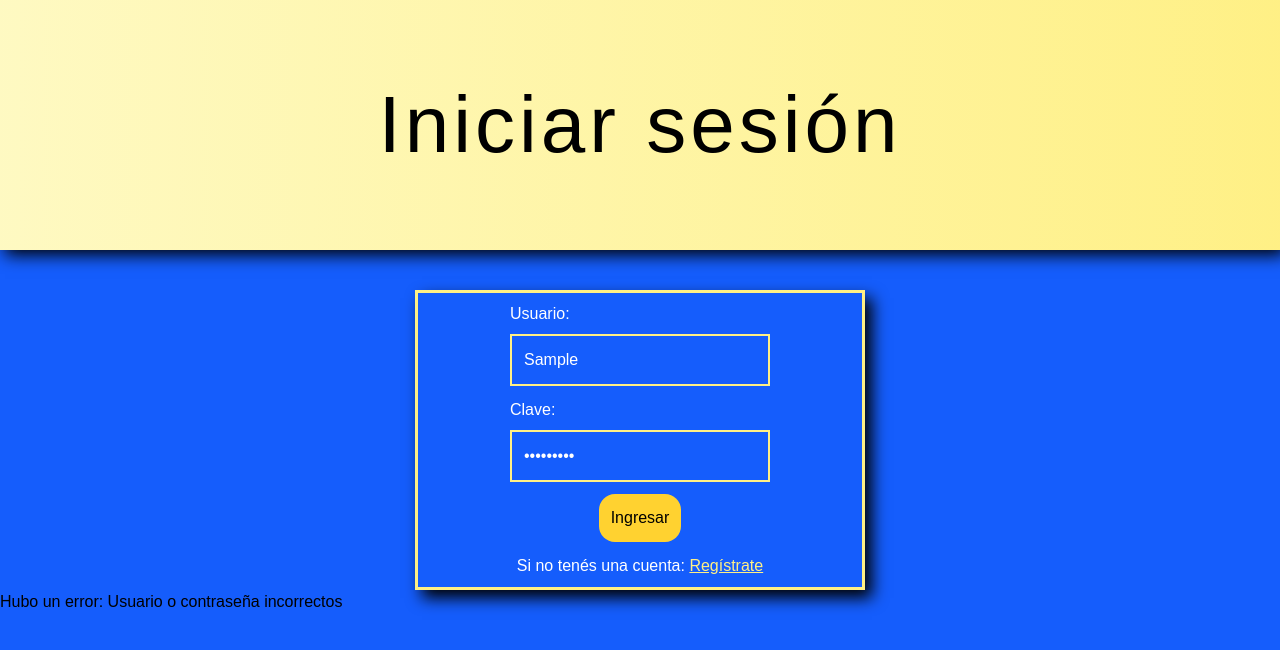
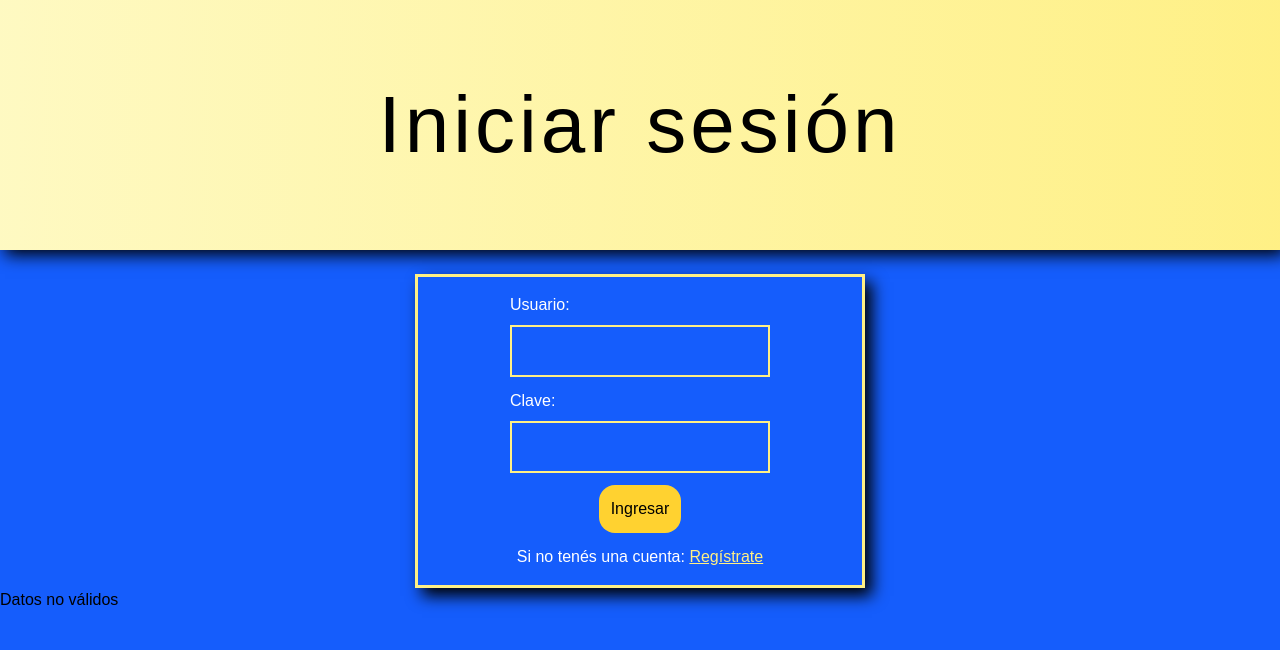
Before and after one commit to santimontironi/crud-Django-Rest-ReactJs, a React (Vite) app in the folder frontend/: page /auth in a window 1280 px wide. Both pictures are taken after typing "Sample", "Sample123" into the empty fields and a click on the input "Ingresar". Shown: the top 650 px of the page. Built offline with nearby package versions, Linux system fonts and the light colour scheme; no server answers; a web font is replaced by a local one.

Commit message:
mejoras en ux ui de Auth.jsx

```diff
--- a/frontend/pages/Auth.jsx
+++ b/frontend/pages/Auth.jsx
@@ -3,9 +3,9 @@ import { useNavigate, Link } from "react-router-dom"
 import { login } from "../api/fetch"
 
 export const Auth = () => {
-  const[error,setError] = useState("")
   const[username,setUsername] = useState("")
   const[password,setPassword] = useState("")
+  const[errorAuth,setErrorAuth] = useState("")
   const navigate = useNavigate()
 
   async function handleSubmit(e){
@@ -15,15 +15,16 @@ export const Auth = () => {
       navigate('/productos')
     }
     catch(error){
-      setError("Usuario o contraseña incorrectos")
-      console.log(error)
+      setErrorAuth(error)
+      setUsername("")
+      setPassword("")
     }
   }
 
   return (
     <div className="w-full min-h-screen">
       <h2 className="w-full h-[250px] text-[80px] text-center flex justify-center items-center tracking-wider bg-gradient-to-r from-yellow-100 shadow-[5px_5px_16px_#000] to-yellow-200">Iniciar sesión</h2>
-      <form className="text-white flex flex-col justify-center w-[450px] h-[300px] m-auto items-center mt-10 border-3 border-yellow-200 shadow-[7px_8px_15px_#000] hover:bg-blue-700" onSubmit={handleSubmit}>
+      <form className="text-white flex flex-col justify-center w-[450px] h-[auto] p-4 m-auto items-center mt-6 border-3 border-yellow-200 shadow-[7px_8px_15px_#000] hover:bg-blue-700" onSubmit={handleSubmit}>
         <div className="mb-3 flex flex-col gap-2 items-start">
           <label htmlFor="usuario">Usuario:</label>
           <input className="text-white p-3 w-[260px] border-2 border-yellow-200" type="text" id="usuario" value={username} onChange={(e) => setUsername(e.target.value)} required/>
@@ -35,8 +36,8 @@ export const Auth = () => {
         <input className="p-3 bg-amber-300 text-black rounded-2xl cursor-pointer hover:bg-amber-500" type="submit" value="Ingresar" />
         <p className="mt-3">Si no tenés una cuenta:  <Link className="underline text-yellow-200 hover:text-yellow-300" to="/register">Regístrate</Link></p>
       </form>
-      {error &&(
-        <p>Hubo un error: {error}</p>
+      {errorAuth &&(
+        <p>Datos no válidos</p>
       )}
     </div>
   )
```
